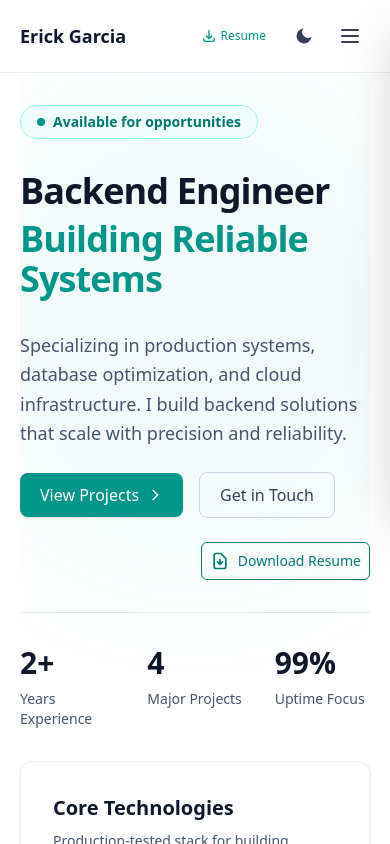
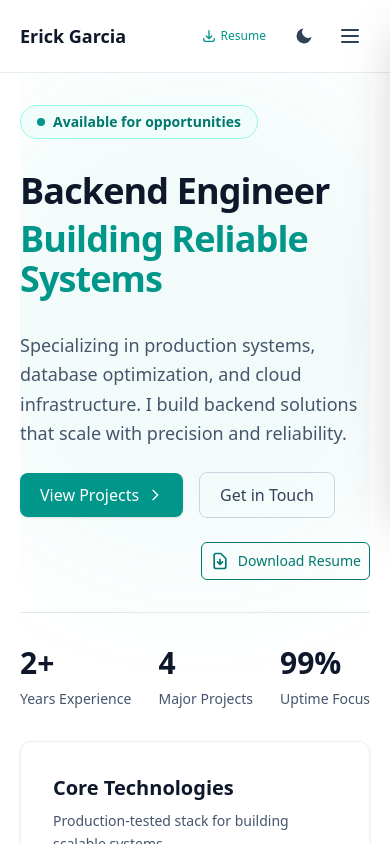
Before and after one commit to eggarcia98/portfolio, a Next.js app: page / in a window 390 px wide. Shown: the top 844 px of the page. Built offline with nearby package versions, Linux system fonts and the light colour scheme.

Commit message:
style: enhance layout of Quick Stats section for better responsiveness

```diff
--- a/src/components/hero-section.tsx
+++ b/src/components/hero-section.tsx
@@ -87,7 +87,7 @@ export default function HeroSection() {
                         </div>
 
                         {/* Quick stats */}
-                        <div className="mt-8 grid grid-cols-3 gap-8 border-t border-slate-200 pt-8 dark:border-slate-800">
+                        <div className="mt-8 lg:grid grid-cols-3 lg:gap-8 border-t border-slate-200 pt-8 dark:border-slate-800 flex justify-between">
                             <div>
                                 <div className="text-3xl font-bold text-slate-900 dark:text-white">
                                     2+
```
